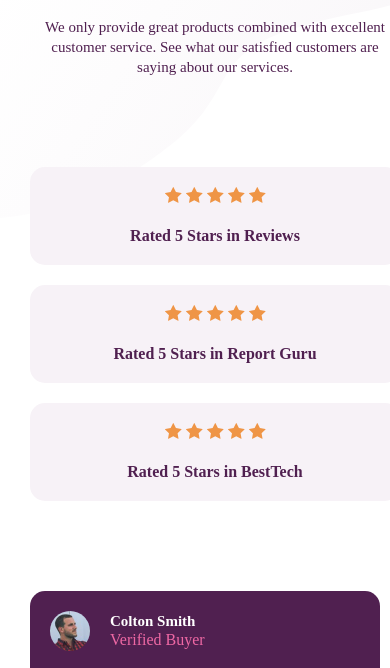
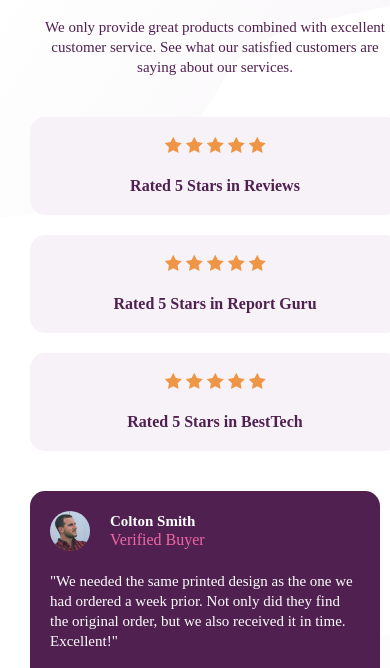
Before and after one commit to AshlyMargaret/Social-proof-section, a plain HTML site: page index.html in a window 390 px wide. Shown: the part 144-812 px from the top of the page. Drawn offline with Linux system fonts and the light colour scheme.

Commit message:
media query 2 updated

```diff
--- a/style.css
+++ b/style.css
@@ -187,16 +187,17 @@ h1{
 
     .container{
         padding: 30px 30px;
+        gap:40px
     }
 
     .top_section{
         grid-template-columns: 1fr;
     }
 
-    .rate_box2,.rate_box3{
+    /* .rate_box2,.rate_box3{
         align-self: auto;
 
-    }
+    } */
     .bottom_section{
         grid-template-columns: 1fr;
     }
@@ -215,4 +216,8 @@ h1{
         margin: 0%;
     }
 
+    .top_section{
+        gap: 40px;
+    }
+
 }
```
